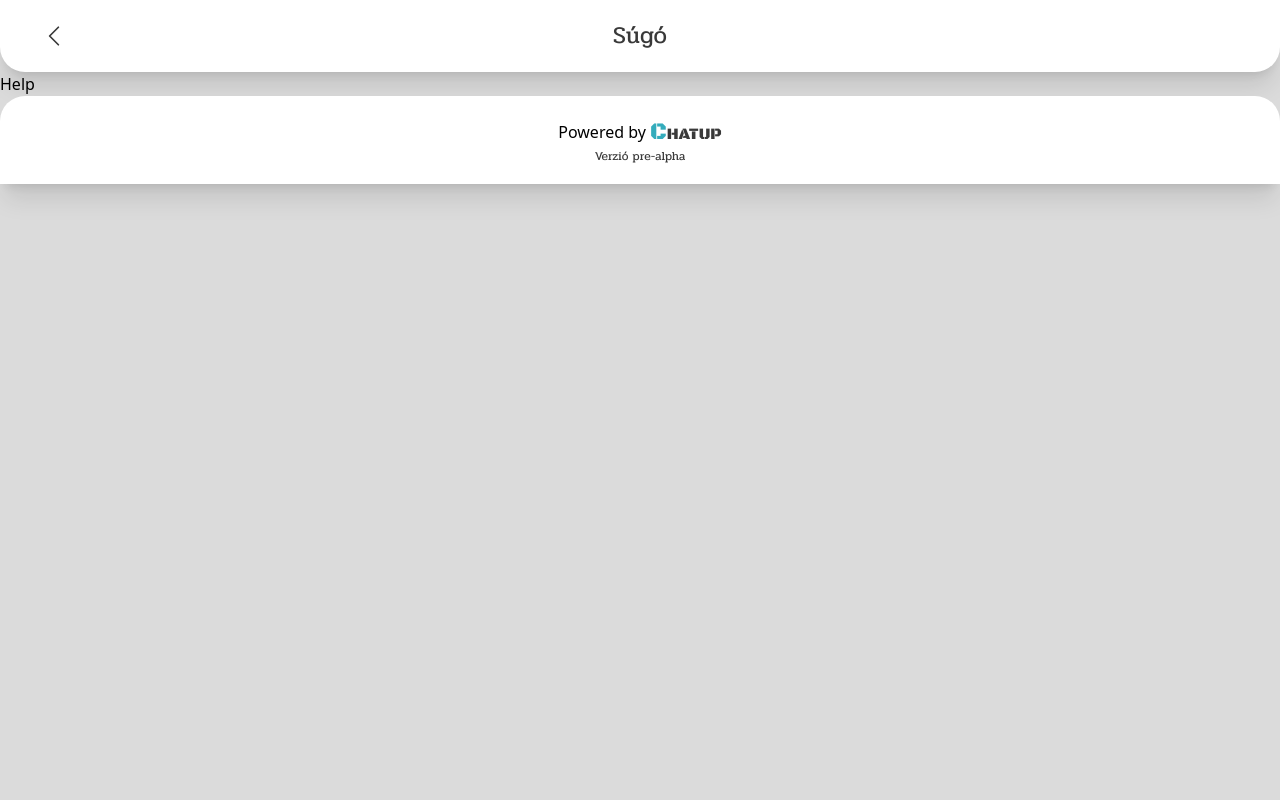
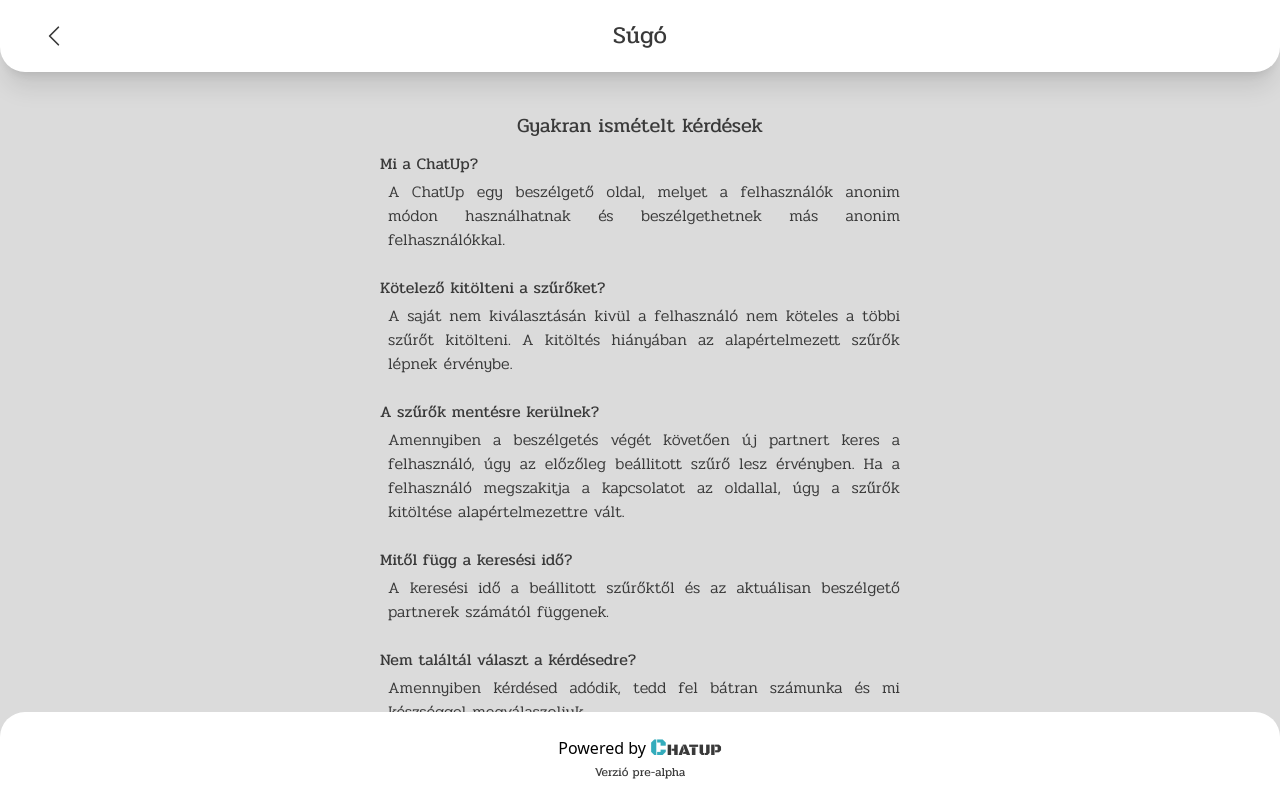
Before and after one commit to zsoltgombocz/chatup-frontend, a React (Vite) app: page /settings/help in a window 1280 px wide. Built offline with nearby package versions, Linux system fonts and the light colour scheme; a web font is replaced by a local one.

Commit message:
added help subpage listing all faq

```diff
--- a/src/views/settings/Help.tsx
+++ b/src/views/settings/Help.tsx
@@ -1,11 +1,27 @@
 import React from 'react'
+import { motion as m } from 'framer-motion';
+import faq from '../../config/FAQ.json'
+import LinkButton from '../../components/LinkButton';
+import { ChevronRightIcon } from '@heroicons/react/24/outline';
 
-type Props = {}
+const Help = () => {
+    return (
+        <m.div className={'scrollable-view'} initial={{ x: 500 }} animate={{ x: 0 }} exit={{ x: 500 }}>
+            <h5 className={'text text-xl mb-3 text-center'}>Gyakran ismételt kérdések</h5>
+            {
+                faq.map(qa => (
+                    <div className={'mb-6'}>
+                        <p className={'text mb-1'}>{qa.q}</p>
+                        <p className={'text text-justify pl-2 font-extralight'}>{qa.a}</p>
+                    </div>
+                ))
+            }
+            <LinkButton linkTo={'/settings/contact'}>
+                <div className={'flex flex-row gap-1 items-center'}>Segítség kérése <ChevronRightIcon className={'w-4 h-4'} /></div>
+            </LinkButton>
+        </m.div>
+    )
 
-const Help = (props: Props) => {
-    return (
-        <div>Help</div>
-    )
 }
 
 export default Help
```
